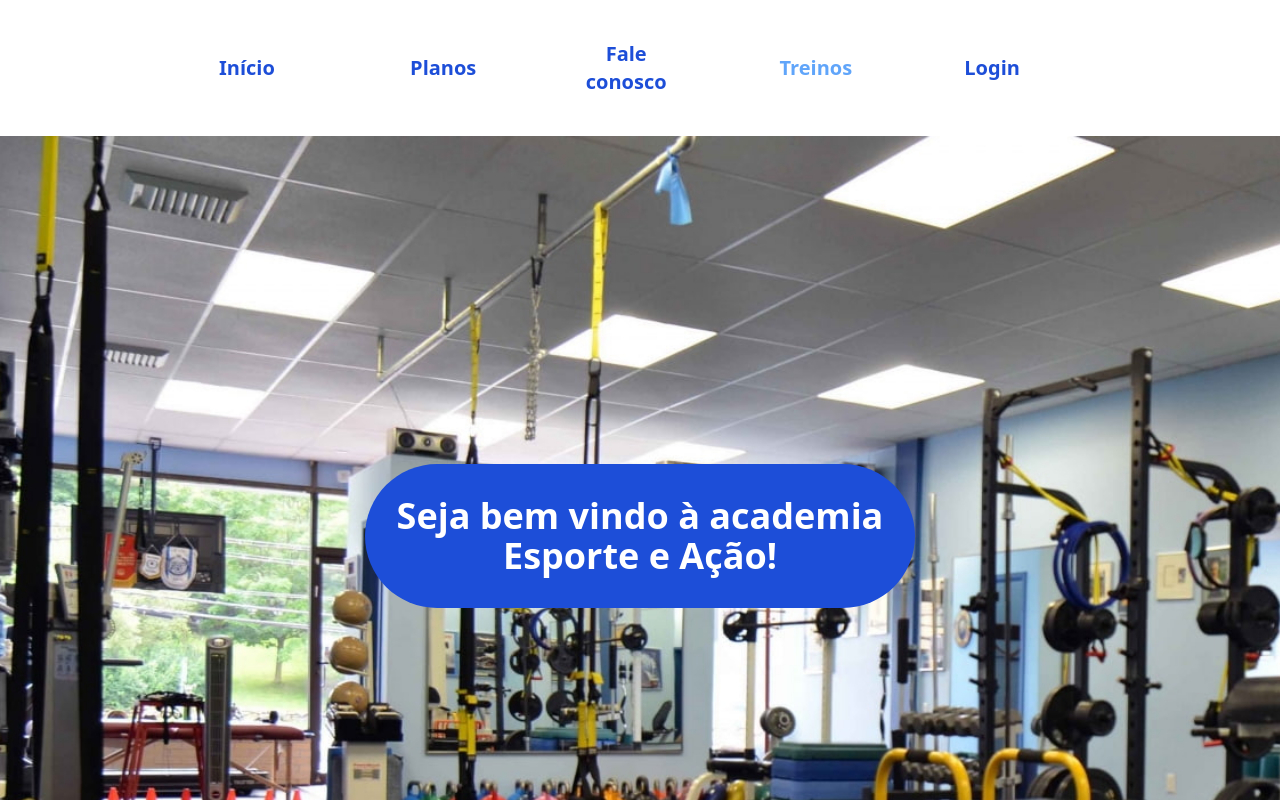
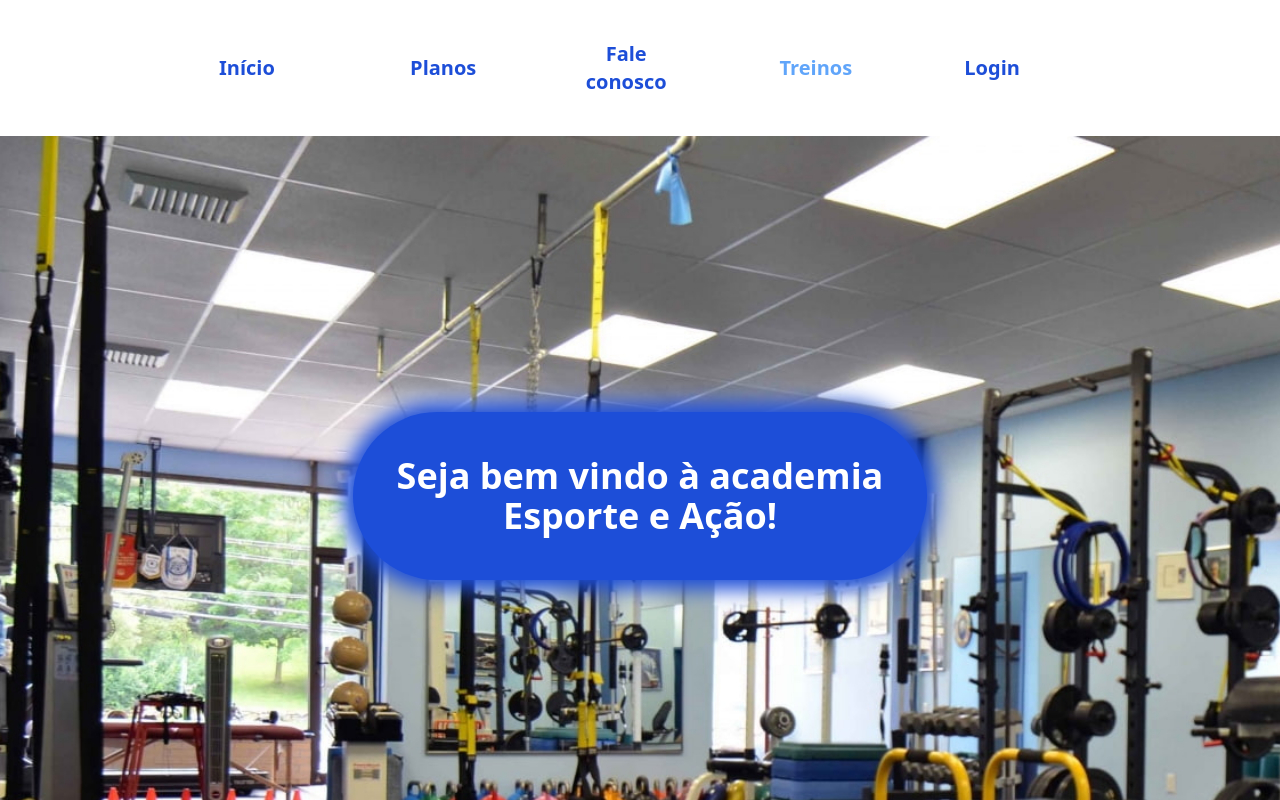
Before and after one commit to gabriel-raamos/academia-esporte-e-acao, a React (Vite) app: page / in a window 1280 px wide. Shown: the top 800 px of the page. Built offline with nearby package versions, Linux system fonts and the light colour scheme.

Commit message:
edited main page and changed footer again

```diff
--- a/src/index.css
+++ b/src/index.css
@@ -32,12 +32,16 @@ body,
     width: 70vw;
 }
 
-.app-container {
+.h-80vh {
     min-height: 80vh;
     /* Ensure the container fills at least the height of the viewport */
-    display: flex;
-    flex-direction: column;
+    /* display: flex; */
+    /* flex-direction: column; */
     /* Ensure child elements stack vertically */
+}
+
+.h-90vh {
+    min-height: 90vh;
 }
 
 .footer {
@@ -50,3 +54,7 @@ body,
 textarea {
     resize: none;
 }
+
+.box-shadow {
+    box-shadow: 0px px 20px 10px #2b6cb0;
+}
--- a/src/pages/Home/Home.jsx
+++ b/src/pages/Home/Home.jsx
@@ -10,9 +10,16 @@ export default function Home() {
     return (
         <section>
 
-            <section className="bg-gym2 bg-no-repeat h-screen flex justify-center items-center static" >
-                <div className="justify-center items-center flex bg-blue-700 text-white rounded-full font-bold" >
-                    <h1 className="text-xl p-3 md:text-4xl md:p-8" >Seja bem vindo à academia <br/> <span className="flex justify-center">Esporte e Ação!</span></h1>
+            <section className="bg-gym2 bg-no-repeat h-90vh flex justify-center items-center static bg-fixed" >
+                <div className="justify-center items-center flex bg-blue-700 p-3 bg-gradient-to-br from blue-700 text-white rounded-full font-bold shadow-[0px_0px_20px_10px] shadow-[#1d4ed8]" >
+                    <div className="" >
+                        <h1 className="text-xl p-3 md:text-4xl md:p-8" >
+                            Seja bem vindo à academia <br />
+                            <span className="flex justify-center">
+                                Esporte e Ação!
+                            </span>
+                        </h1>
+                    </div>
                 </div>
             </section>
 
--- a/src/routes.jsx
+++ b/src/routes.jsx
@@ -12,8 +12,8 @@ import Pagamento from './pages/Pagamento/Pagamento';
 export default function App() {
   return (
     <BrowserRouter>
-      <div className='app-container'>
-        <NavBar />
+      <NavBar />
+      <div className='h-80vh'>
         <Routes>
           <Route path="/" element={<Home />} />
           <Route path="/planos" element={<Planos />} />
@@ -23,9 +23,9 @@ export default function App() {
           <Route path="/usuarios" element={<Usuarios />} />
           <Route path="/pagamento" element={<Pagamento />} />
         </Routes>
-        <div className='footer'>
-          <Rodape />
-        </div>
+      </div>
+      <div className='footer'>
+        <Rodape />
       </div>
     </BrowserRouter>
   );
--- a/tailwind.config.js
+++ b/tailwind.config.js
@@ -10,7 +10,17 @@ export default {
         'gym': "url('./src/assets/images/invictus_go_Almaty_gym_zone_2022.jpeg')",
         'gym-bg': "url('./public/academia_widelg.jpg')",
         'gym2': "url('/gym.jpg')"
-      }
+      },
+      animation: {
+        tilt: 'tilt 3s linear infinite'
+      },
+      keyframes: {
+        tilt: {
+          '0%, 50%, 100%': { transform: 'rotate(0deg)' },
+          '25%': { transform: 'rotate(1.5deg)' },
+          '75%': { transform: 'rotate(-1.5deg)' }
+        }
+      },
     }
   },
   plugins: [],
```
